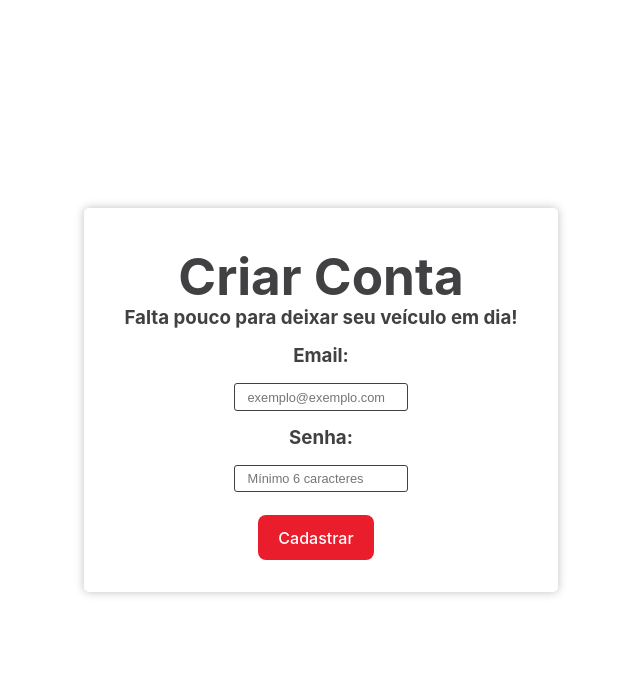
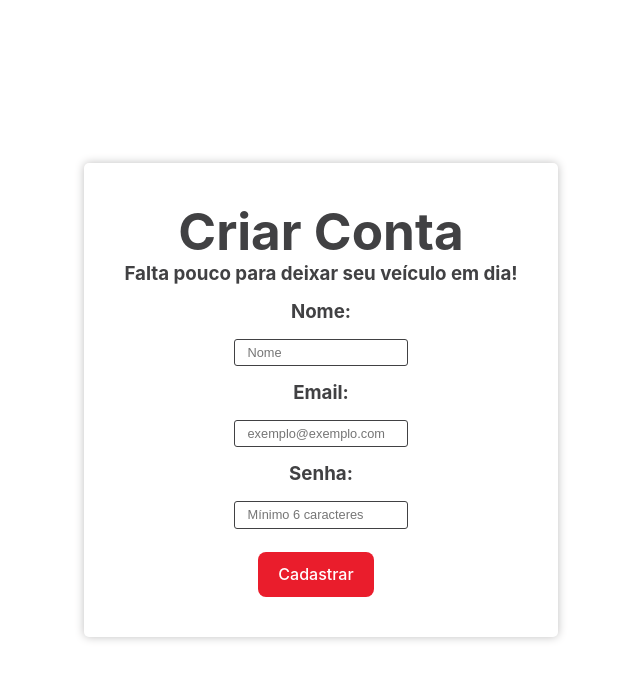
Before and after one commit to caueperuque/meu-veiculo-em-dia, a React (Vite) app: page /signup in a window 1280 px wide. Shown: the top 680 px of the page, without its empty margins (319-959 px from the left). Built offline with nearby package versions, Linux system fonts and the light colour scheme.

Commit message:
feat: input name signup

```diff
--- a/src/context/ContexProvider.jsx
+++ b/src/context/ContexProvider.jsx
@@ -7,6 +7,7 @@ import * as bcrypt from 'bcryptjs';
 const ContextProvider = ({children}) => {
   const [email, setEmail] = useState();
   const [password, setPassword] = useState();
+  const [name, setName] = useState();
   const [signUp, setSignUp] = useState();
   const [errorLogin, setErrorLogin] = useState(false);
   const [login, setLogin] = useState(false);
@@ -22,6 +23,11 @@ const ContextProvider = ({children}) => {
     setPassword(e.target.value);
   }
 
+  const inputName = (e) => {
+    e.preventDefault();
+    setName(e.target.value);
+  }
+
   const saveSignUp = (e) => {
     const regexEmail = /^[a-z0-9.]+@[a-z0-9]+\.[a-z]+(\.[a-z]+)?$/i;
     let getTeste = JSON.parse(localStorage.getItem('user')) || [];
@@ -32,7 +38,7 @@ const ContextProvider = ({children}) => {
         setErrorLogin(true);
     } else {
         const passEncrypt = bcrypt.hashSync(password, 10);
-        getTeste.push({ email, passEncrypt });
+        getTeste.push({ email, passEncrypt, name });
         localStorage.setItem('user', JSON.stringify(getTeste));
         setSignUp(true);
     }
@@ -61,6 +67,8 @@ const ContextProvider = ({children}) => {
     saveSignUp,
     errorLogin,
     verifyLogin,
+    inputName,
+    name,
   };
 
   return (
--- a/src/pages/SignUp.jsx
+++ b/src/pages/SignUp.jsx
@@ -11,6 +11,8 @@ export default function SignUp() {
     password,
     saveSignUp,
     errorLogin,
+    inputName,
+    name,
   } = useContext(Context);
 
   return (
@@ -21,6 +23,17 @@ export default function SignUp() {
           <h3 className="signup__slogan">Falta pouco para deixar seu veículo em dia!</h3>
         </div>
         <div className="signup__container-fields">
+          <label htmlFor="name">
+            <h3>Nome: </h3>
+            <input
+              id="name"
+              className="signup__input-name"
+              placeholder="Nome"
+              onChange={inputName}
+              value={name}
+            >
+            </input>
+          </label>
           <label htmlFor="email">
             <h3>Email: </h3>
             <input
--- a/src/pages/styles/SignUp.css
+++ b/src/pages/styles/SignUp.css
@@ -15,10 +15,9 @@
   text-align: center;
   /* border: 2px solid red; */
   padding: 40px;
+  width: 100%;
   border-radius: 5px;
-  width: 100%;
   box-shadow: 0px 0px 10px rgb(192, 191, 191);
-  height: 30vw;
   color: #414143;
 }
 
@@ -32,7 +31,7 @@
 
 }
 
-.signup__input-email, .signup__input-password {
+.signup__input-email, .signup__input-password, .signup__input-name {
   /* border: solid 2px blue; */
   border: solid 1px #414143;
   color: black;
```
